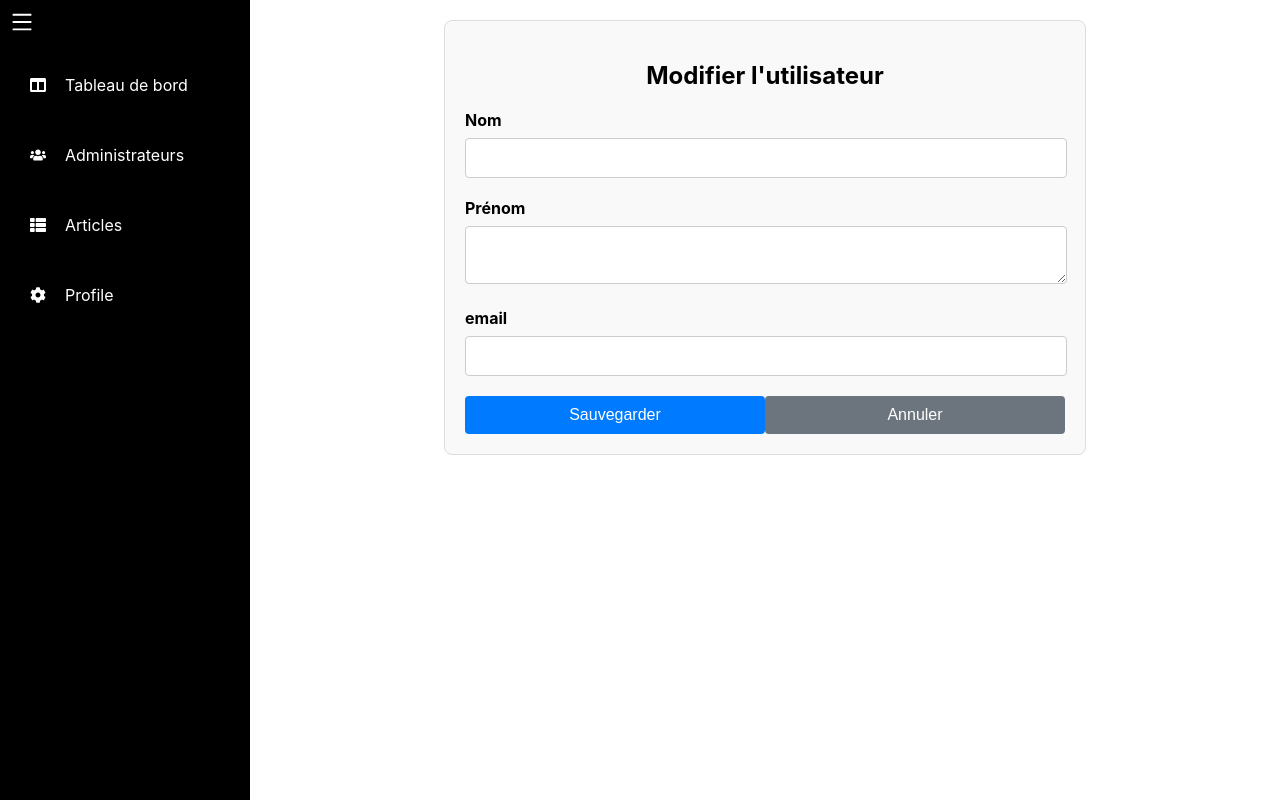
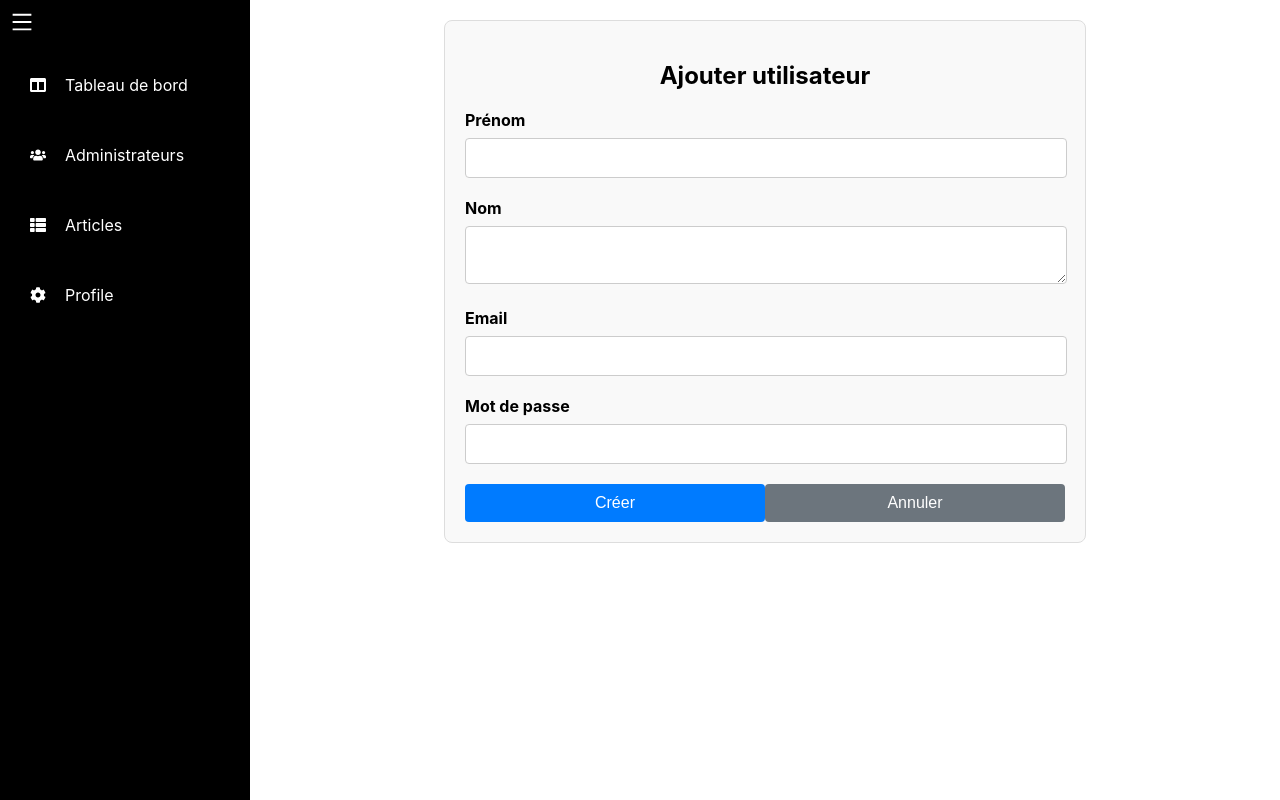
Before and after one commit to ikramchehouani/cozco-backoffice-frontend, a React (Create React App) app: page /admin/administrators/new in a window 1280 px wide. Built offline with nearby package versions, Linux system fonts and the light colour scheme; no server answers; sample sign-in values are in the browser's storage.

Commit message:
create user sucess

```diff
--- a/src/App.js
+++ b/src/App.js
@@ -11,7 +11,8 @@ import PrivateRoute from './components/privateRoute';
 import { AuthProvider, useAuth } from './context/AuthContext';
 import './App.css';
 import Administrators from './components/administrators/Administrators';
-import EditAdministrators from './components/administrators/EditAdministrators';
+import EditAdministrator from './components/administrators/EditAdministrator';
+import AddAdministrator from './components/administrators/AddAdministrator';
 
 const AppContent = () => {
   const [collapsed, setCollapsed] = useState(false);
@@ -32,7 +33,8 @@ const AppContent = () => {
               <Routes>
                 <Route path="" element={<Dashboard />} />
                 <Route path="administrators" element={<Administrators />} />
-                <Route path="administrators/:id" element={<EditAdministrators />} />
+                <Route path="administrators/:id" element={<EditAdministrator />} />
+                <Route path="administrators/new" element={<AddAdministrator />} />
                 <Route path="articles" element={<Articles />} />
                 <Route path="articles/new" element={<AddArticle />} />
                 <Route path="articles/:id" element={<EditArticle />} />
--- /dev/null
+++ b/src/components/administrators/AddAdministrator.js
@@ -0,0 +1,93 @@
+import React, { useState } from 'react';
+import { useNavigate } from 'react-router-dom';
+import { useAuth } from '../../context/AuthContext';
+
+const AddAdministrator = () => {
+  const navigate = useNavigate();
+  const { token } = useAuth();
+  const [administrator, setAdministrator] = useState({
+    firstName: '',
+    lastName: '',
+    email: '',
+    password: '',
+    role: 'backoffice'
+  });
+
+  const handleInputChange = (e) => {
+    const { name, value } = e.target;
+    setAdministrator(prevState => ({
+      ...prevState,
+      [name]: value
+    }));
+  };
+
+  const handleFormSubmit = (e) => {
+    e.preventDefault();
+    fetch(`${process.env.REACT_APP_BACKEND_URL}/api/auth/signup`, {
+      method: 'POST',
+      headers: {
+        'Content-Type': 'application/json',
+        'Authorization': `Bearer ${token}`
+      },
+      body: JSON.stringify(administrator),
+    })
+      .then(response => response.json())
+      .then(data => {
+        console.log('User created:', data);
+        navigate('/admin/administrators');
+      })
+      .catch(error => console.error('Error creating user:', error));
+  };
+
+  const handleCancelEdit = () => {
+    navigate('/admin/administrators');
+  };
+
+  return (
+    <div className="edit-form">
+      <h2>Ajouter utilisateur</h2>
+      <form onSubmit={handleFormSubmit}>
+        <label>Prénom</label>
+        <input
+          type="text"
+          name="firstName"
+          value={administrator.firstName}
+          onChange={handleInputChange}
+          required
+        />
+        <br />
+        <label>Nom</label>
+        <textarea
+          name="lastName"
+          value={administrator.lastName}
+          onChange={handleInputChange}
+          required
+        />
+        <br />
+        <label>Email</label>
+        <input
+          type="text"
+          name="email"
+          value={administrator.email}
+          onChange={handleInputChange}
+          required
+        />
+        <label>Mot de passe</label>
+        <input
+          type="text"
+          name="password"
+          value={administrator.password}
+          onChange={handleInputChange}
+          required
+        />
+        <br />
+        <div className="button-container">
+          <button type="submit">Créer</button>
+          <button type="button" onClick={handleCancelEdit}>Annuler</button>
+        </div>
+      </form>
+    </div>
+  );
+};
+
+export default AddAdministrator;
--- a/src/components/administrators/EditAdministrators.js
+++ b/src/components/administrators/EditAdministrator.js
@@ -3,7 +3,7 @@ import { useParams, useNavigate } from 'react-router-dom';
 import { useAuth } from '../../context/AuthContext';
 // import './EditArticle.css';
 
-const EditArticle = () => {
+const EditAdministrator = () => {
   const { id } = useParams();
   const navigate = useNavigate();
   const { token } = useAuth();
@@ -105,4 +105,4 @@ const EditArticle = () => {
   );
 };
 
-export default EditArticle;
+export default EditAdministrator;
```
